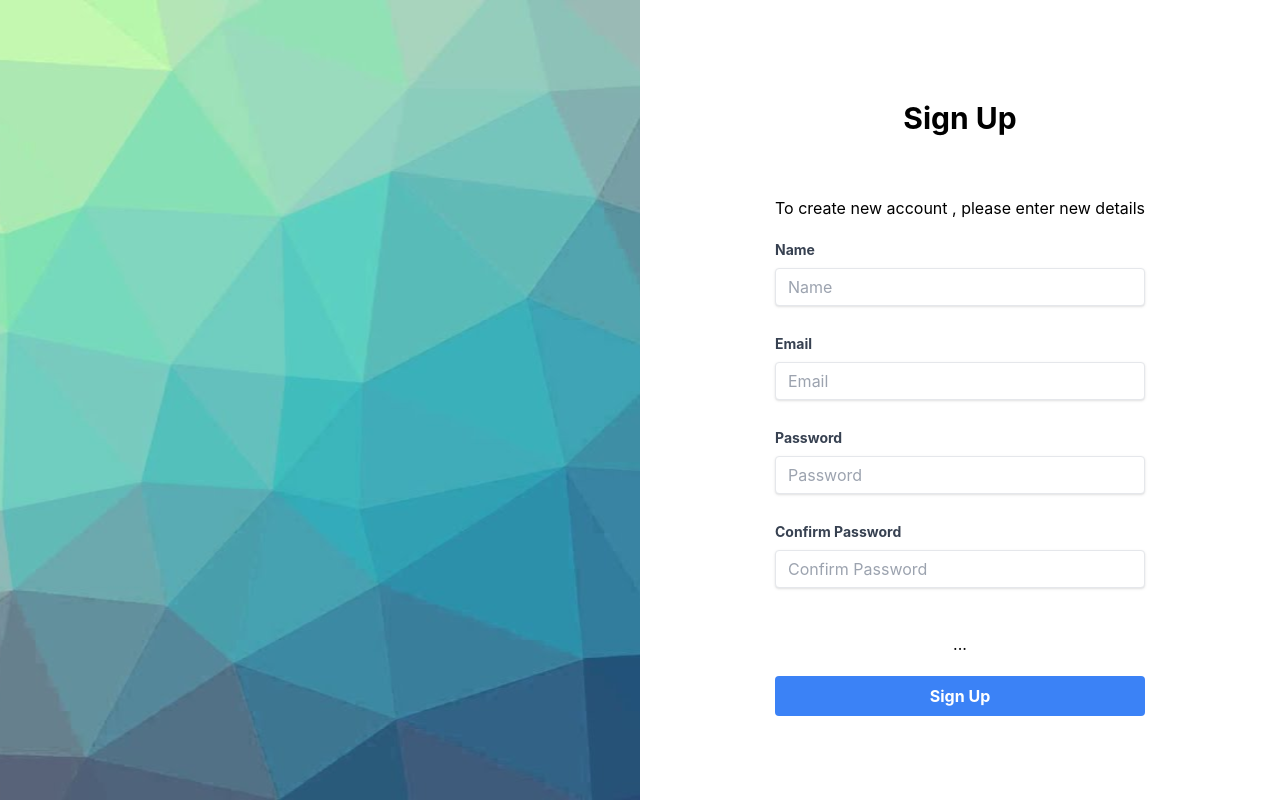
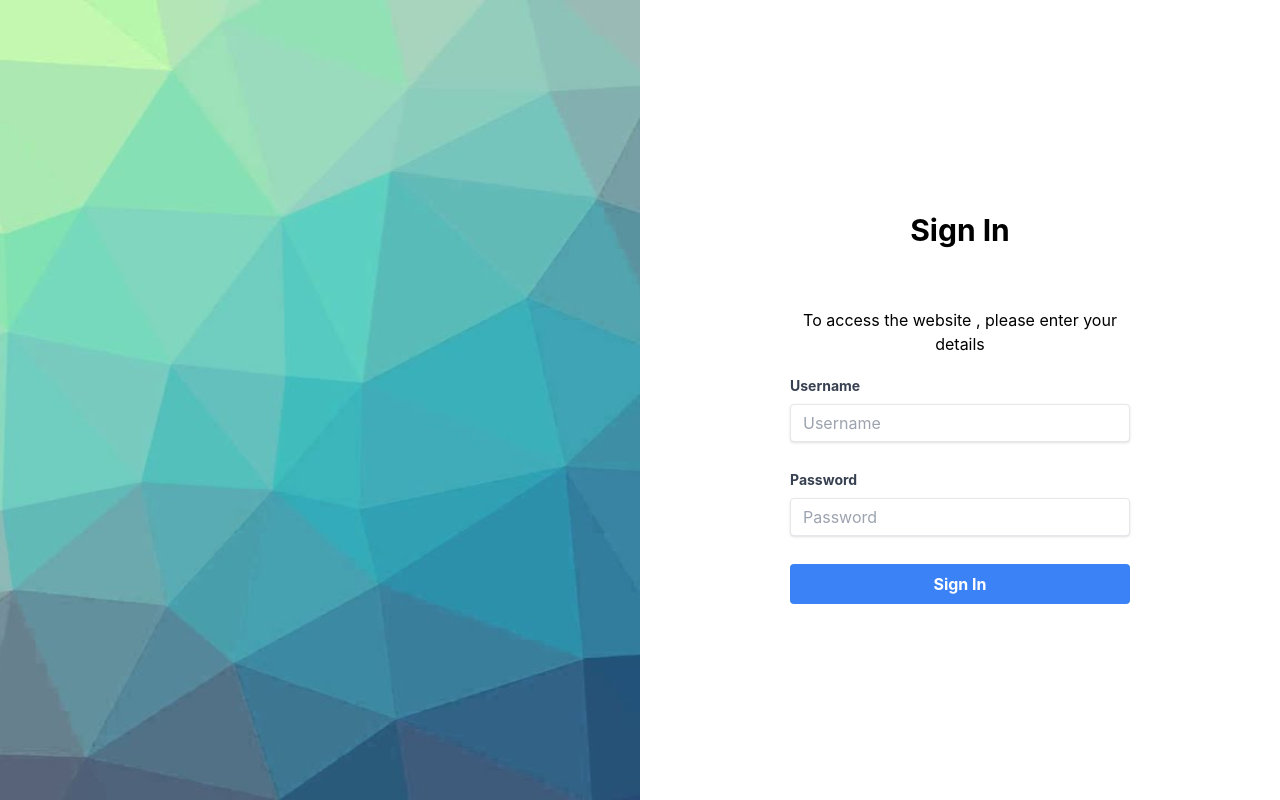
Before and after one commit to opencodeiiita/GrepIt-Frontend, a React (Create React App) app: page / in a window 1280 px wide. Built offline with nearby package versions, Linux system fonts and the light colour scheme.

Commit message:
sign in component

```diff
--- a/src/App.jsx
+++ b/src/App.jsx
@@ -3,6 +3,7 @@ import './assets/styles/App.css';
 import Loader from './components/Loader.jsx';
 import { BrowserRouter as Router, Route, Routes } from 'react-router-dom';
 import SignUp from './components/SignUp.js';
+import SignIn from './components/SignIn.js';
 
 function App() {
   const [loadingComplete, setLoadingComplete] = useState(false);
@@ -17,7 +18,7 @@ function App() {
       <div className="App">
         <Router>
           <Routes>
-            <Route path="/" element={<SignUp />} />
+            <Route path="/" element={<SignIn />} />
           </Routes>
         </Router>
       </div>
--- a/src/components/SignIn.js
+++ b/src/components/SignIn.js
@@ -1,11 +1,105 @@
-import React from 'react';
+import React, { useState } from 'react'
+import axios from 'axios'
+const SignIn = () => {
 
-const SignIn = () => {
+    const [username, setUsername] = useState('')
+    const [password, setPassword] = useState('')
+
+
+    const handleUsername = (e) => {
+        setUsername(e.target.value)
+    }
+
+    const handlePassword = (e) => {
+        setPassword(e.target.value)
+    }
+
+    const handleApi = async (event) => {
+        console.log('lol')
+        event.preventDefault();
+        const userData = {
+            username: username,
+            password: password
+        };
+        const apiUrl = process.env.REACT_APP_API_URL;
+        try {
+            const response = await axios.post(apiUrl + '/api/v1/auth/login', userData);
+            console.log('success', response.data.message)
+            console.log('user', response.data.user)
+        } catch (error) {
+            console.log('failed', error)
+        }
+    }
+
+
     return (
-        <div>
+
+        <div className='h-full w-full flex flex-row'>
+            <img
+                src="assets/images/maxresdefault.svg"
+                alt="logo"
+                className='hidden xl:block h-screen w-1/2 object-cover bg-no-repeat'
+            />
+            <section className='flex flex-1 justify-center items-center flex-col py-10'>
+
+                <div className="w-[340px] flex flex-col ">
+                    <form className="flex flex-col gap-5 w-full mt-4" type="submit"
+                                onSubmit={handleApi}>
+                        <h2 className="text-3xl font-bold mb-8">Sign In</h2>
+                        <p className="text-light-3 small-medium md:base-regular mt-2">
+                        To access the website , please enter your details
+                        </p>
+
+
+                        <div className="mb-2">
+                            <label
+                                className="block text-start text-gray-700 text-sm font-bold mb-2"
+                                htmlFor="username"
+                            >
+                                Username
+                            </label>
+                            <input
+                                className="shadow appearance-none border rounded w-full py-2 px-3 text-gray-700 leading-tight focus:outline-none focus:shadow-outline"
+                                id="username"
+                                type="username"
+                                placeholder="Username"
+                                value={username}
+                                onChange={handleUsername}
+                            />
+                        </div>
+
+                        <div className="mb-2">
+                            <label
+                                className="block text-start text-gray-700 text-sm font-bold mb-2"
+                                htmlFor="password"
+                            >
+                                Password
+                            </label>
+                            <input
+                                className="shadow appearance-none border rounded w-full py-2 px-3 text-gray-700 leading-tight focus:outline-none focus:shadow-outline"
+                                id="password"
+                                type="password"
+                                placeholder="Password"
+                                value={password}
+                                onChange={handlePassword}
+                            />
+                        </div>
+
+
+
+                            <button
+                                className="bg-blue-500 hover:bg-blue-700 text-white font-bold py-2 px-4 rounded focus:outline-none focus:shadow-outline"
+                                >
+                                Sign In
+                            </button>
+
+
+                    </form>
+                </div>
+            </section>
 
         </div>
-    );
-};
+    )
+}
 
-export default SignIn;
+export default SignIn
```
